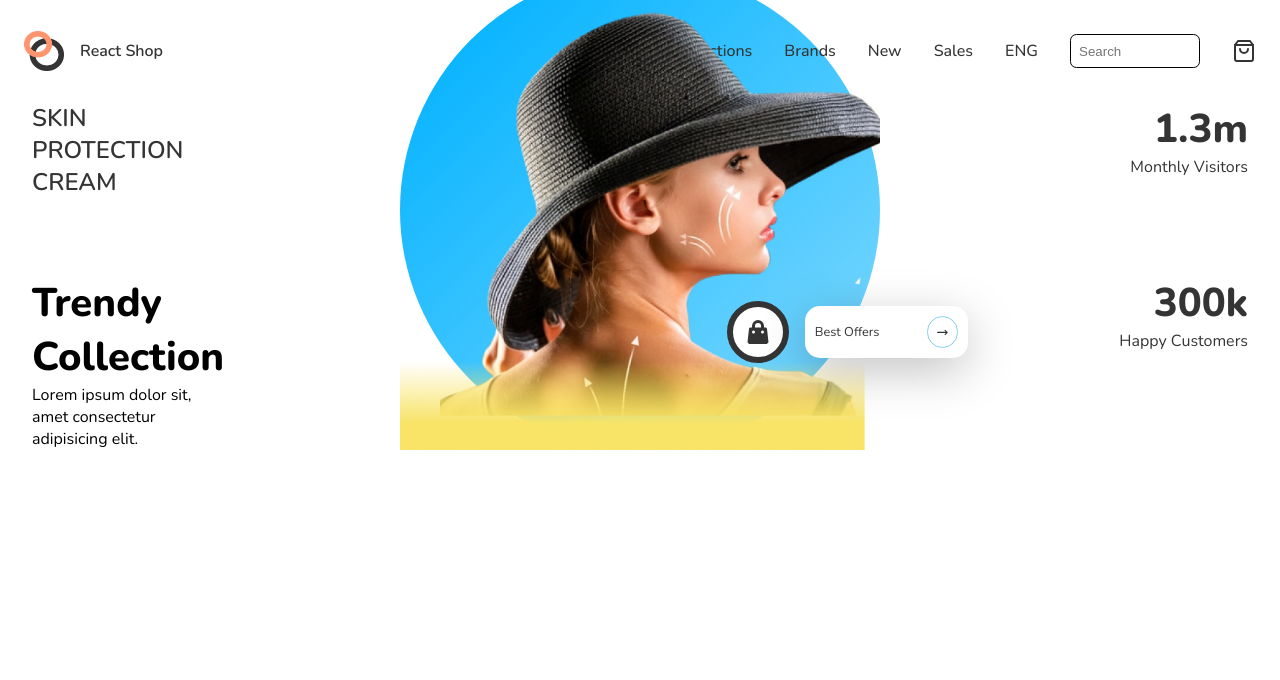
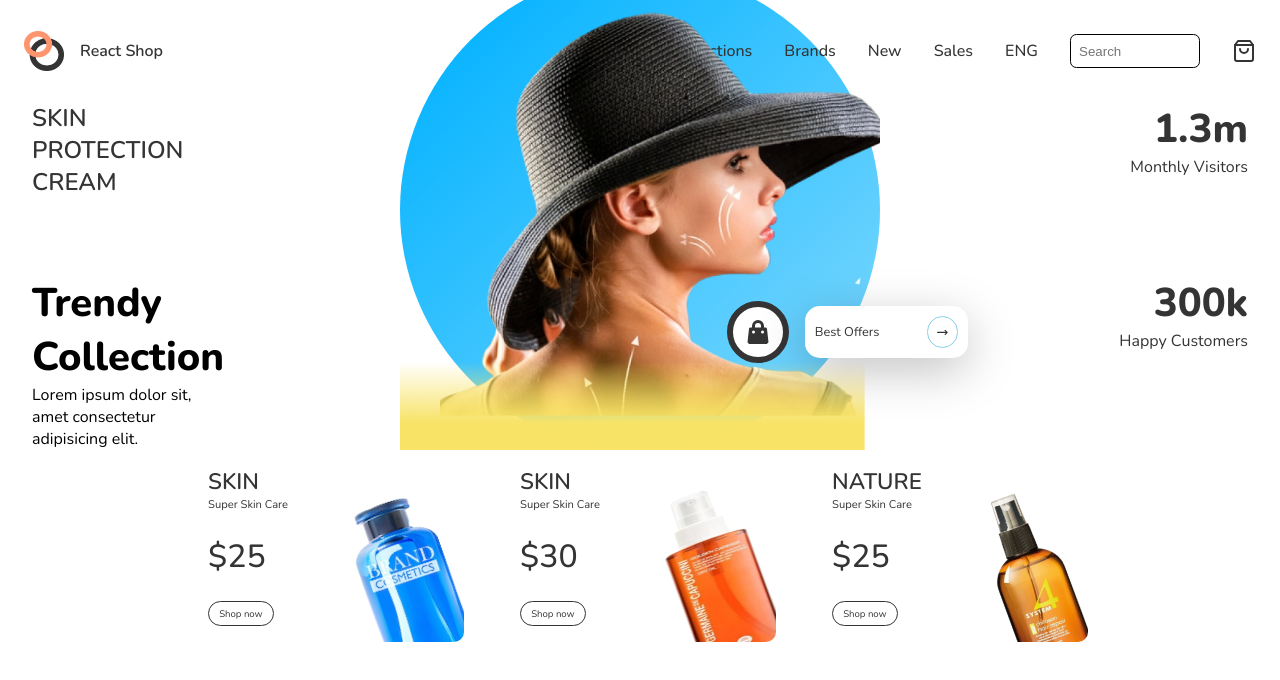
Before and after one commit to CyphrSylph/react-ecommerce, a React (Create React App) app: page / in a window 1280 px wide. Shown: the top 680 px of the page. Built offline with nearby package versions, Linux system fonts and the light colour scheme.

Commit message:
initiated slider component and styling

```diff
--- a/src/App.js
+++ b/src/App.js
@@ -1,12 +1,14 @@
 import "./App.css";
 import Header from "./components/header/Header";
 import Hero from "./components/hero/Hero";
+import Slider from "./components/Slider/Slider";
 
 function App() {
   return (
     <div className="App">
       <Header />
       <Hero />
+      <Slider />
     </div>
   );
 }
--- /dev/null
+++ b/src/components/Slider/Slider.jsx
@@ -0,0 +1,39 @@
+import React from 'react';
+import { Swiper, SwiperSlide } from 'swiper/react';
+import { SliderProducts } from '../../data/products';
+import { Navigation, Pagination } from 'swiper';
+import './slider.css';
+import 'swiper/css';
+
+
+const Slider = () => {
+  return (
+    <div className="s-container">
+        <Swiper
+        modules={[Navigation, Pagination]}
+        className="theSwiper"
+        navigation={true}
+        loopFillGroupWithBlank={true}
+        slidesPerView={3}
+        spaceBetween={40}
+        slidesPerGroup={1}
+        loop={true}>
+                {SliderProducts.map((slide, i) => (
+                    <SwiperSlide>
+                        <div className="left-s">
+                            <div className="name">
+                                <span>{slide.name}</span>
+                                <span>{slide.detail}</span>
+                            </div>
+                            <span>${slide.price}</span>
+                            <div>Shop now</div>
+                        </div>
+                        <img src={slide.img} alt="product" className="img-p" />
+                    </SwiperSlide>
+                ))}
+        </Swiper>
+    </div>
+  );
+}
+
+export default Slider;
--- /dev/null
+++ b/src/components/Slider/slider.css
@@ -0,0 +1,73 @@
+.s-container{
+    position: relative;
+}
+
+.s-container .swiper{
+    position: unset;
+    width: 70%;
+    height: 12rem;
+}
+
+.s-container .swiper-slide{
+    display: flex;
+    position: relative;
+    padding: 1rem;
+    background: #fff;
+    box-sizing: border-box;
+    border-radius: 0.625rem;
+    overflow: hidden;
+}
+
+.s-container .swiper-button-prev{
+    left: 6rem;
+}
+
+.s-container .swiper-button-next{
+    right: 6rem;
+}
+
+.s-container .swiper-button-prev, .s-container .swiper-button-next{
+    color: #000;
+}
+
+.left-s{
+    display: flex;
+    flex-direction: column;
+    justify-content: space-between;
+}
+
+.name{
+    display: flex;
+    flex-direction: column;
+}
+
+.name > :nth-child(1){
+    font-size: 1.4rem;
+    font-weight: 600;
+}
+
+.name > :nth-child(2){
+    font-size: 0.7rem;
+}
+
+.left-s > :nth-child(2){
+    font-size: 2rem;
+    font-weight: 500;
+}
+
+.left-s > :nth-child(3){
+    width: max-content;
+    padding: 0.313rem 0.635rem;
+    border: 1px solid var(--black);
+    border-radius: 0.938rem;
+    font-size: 0.6rem;
+}
+
+.img-p{
+    position: absolute;
+    height: 100%;
+    width: 40%;
+    right: 0;
+    bottom: -20%;
+    transform: rotate(-20deg);
+}
```
